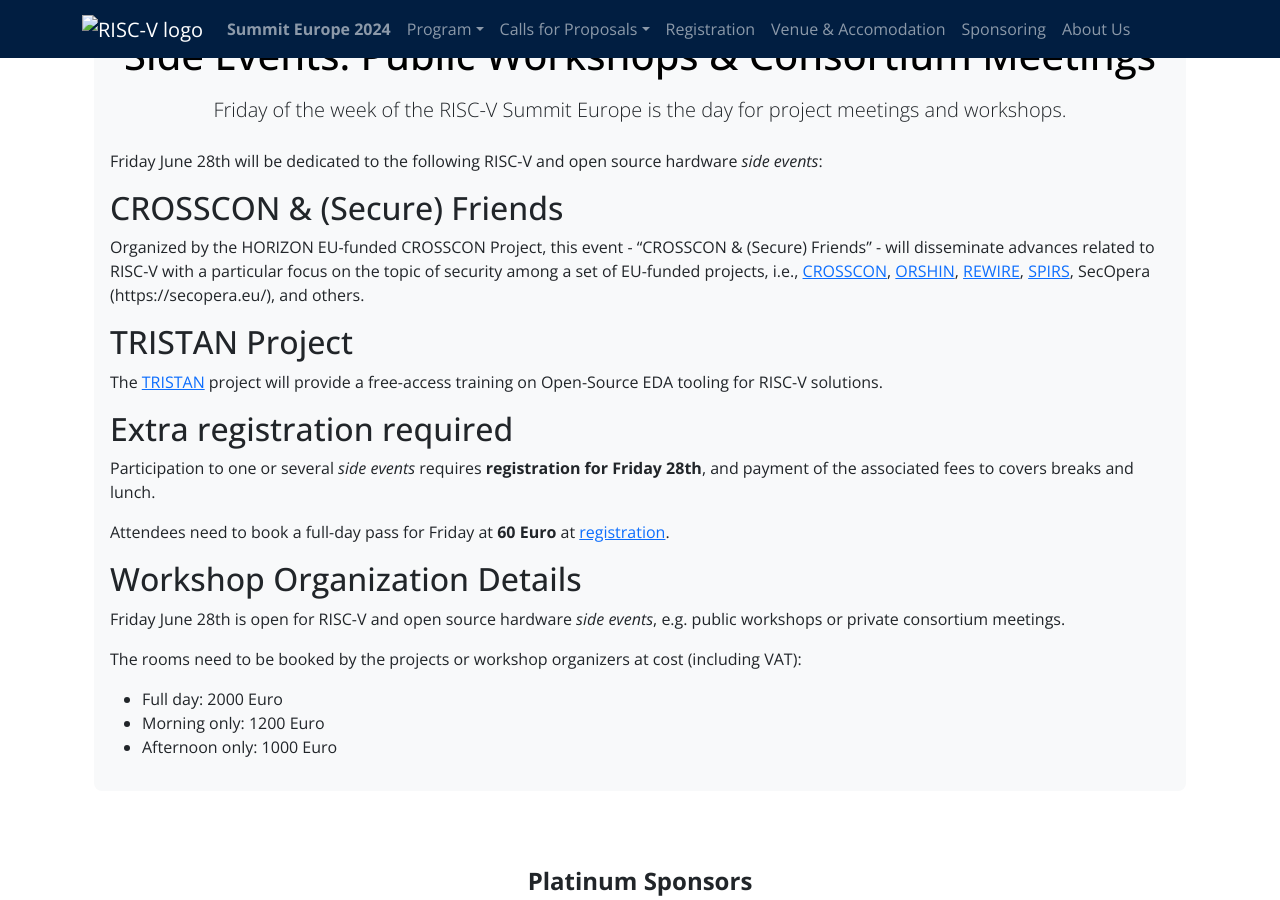
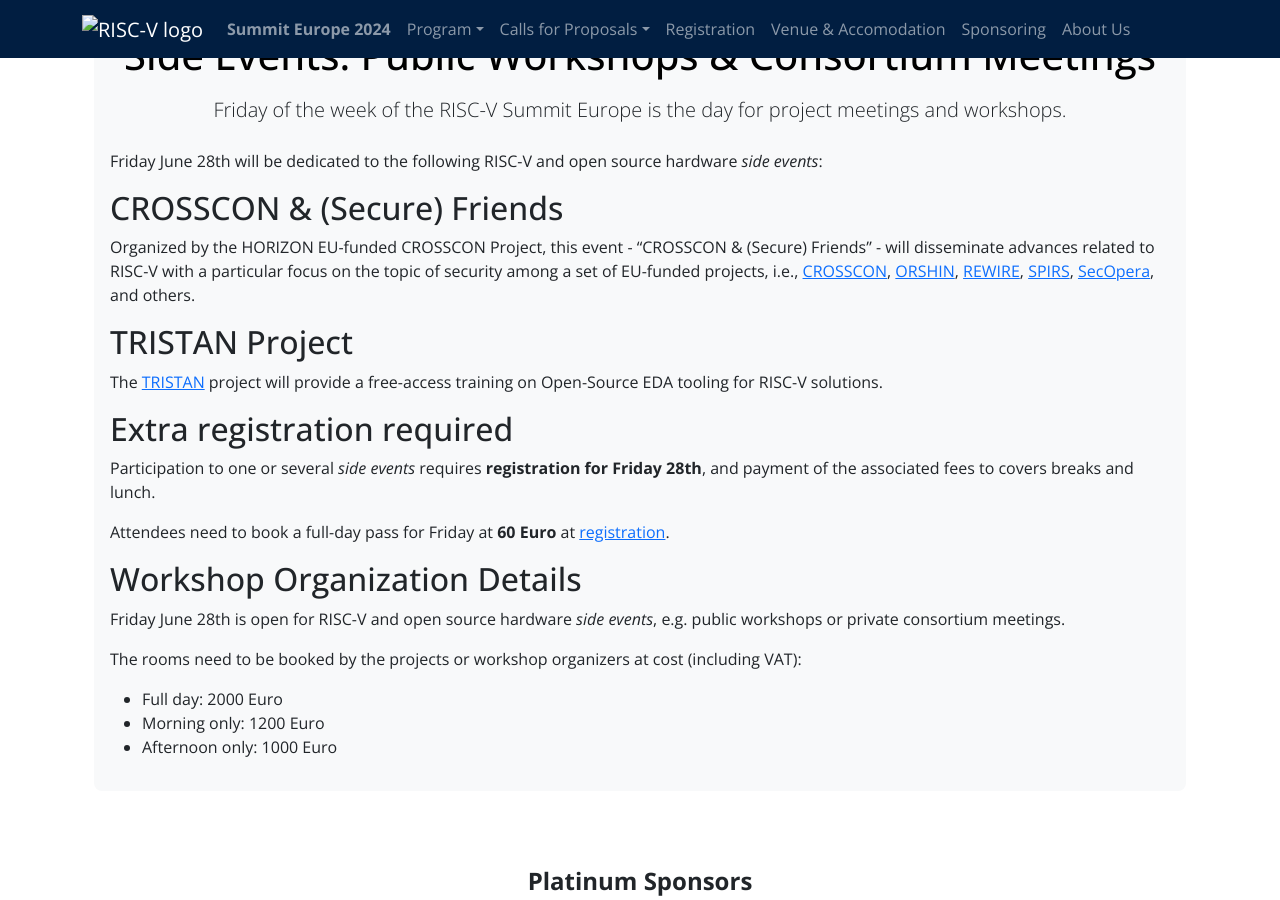
Before and after one commit to riscv-europe/summit-website-development, a Jekyll site: the page built from summit/2024/sideevents.md, in a window 1280 px wide and 900 px high, scrolled down 439 px. Built offline with Jekyll 4.4.1, drawn with Linux system fonts in a browser that asks for light colours.

Commit message:
Update sideevents.md
Side Events once more

```diff
--- a/summit/2024/sideevents.md
+++ b/summit/2024/sideevents.md
@@ -16,7 +16,7 @@
 
 ## CROSSCON & (Secure) Friends
 
-Organized by the HORIZON EU-funded CROSSCON Project, this event - "CROSSCON & (Secure) Friends" - will disseminate advances related to RISC-V with a particular focus on the topic of security among a set of EU-funded projects, i.e., [CROSSCON](https://crosscon.eu), [ORSHIN](https://horizon-orshin.eu/), [REWIRE](https://rewireproject.eu/), [SPIRS](https://www.spirs-project.eu/), SecOpera (https://secopera.eu/), and others.
+Organized by the HORIZON EU-funded CROSSCON Project, this event - "CROSSCON & (Secure) Friends" - will disseminate advances related to RISC-V with a particular focus on the topic of security among a set of EU-funded projects, i.e., [CROSSCON](https://crosscon.eu), [ORSHIN](https://horizon-orshin.eu/), [REWIRE](https://rewireproject.eu/), [SPIRS](https://www.spirs-project.eu/), [SecOpera](https://secopera.eu/), and others.
 
 ## TRISTAN Project
 
```
